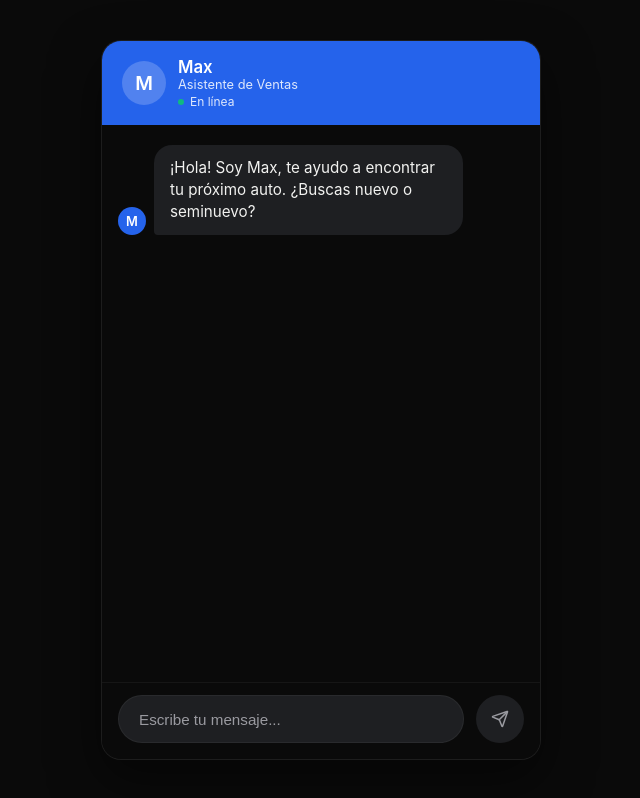
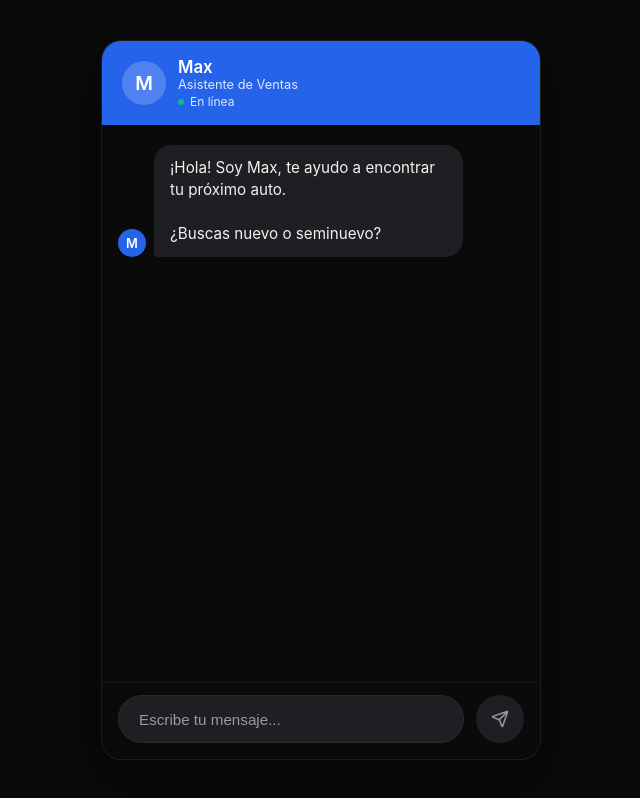
Before and after one commit to gaby992/asistente-autos-demo, a Next.js app: page / in a window 1280 px wide. Shown: the whole page, without its empty margins (319-959 px from the left). Built offline with nearby package versions, Linux system fonts and the light colour scheme.

Commit message:
fix: format text output to enforce newlines on lists and questions

```diff
--- a/components/Chat.tsx
+++ b/components/Chat.tsx
@@ -56,13 +56,15 @@ export default function Chat() {
       ]);
 
       if (reader) {
+        let buffer = '';
         while (true) {
           const { done, value } = await reader.read();
           if (done) break;
-          const chunk = decoder.decode(value, { stream: true });
+          buffer += decoder.decode(value, { stream: true });
 
-          // Parse Vercel AI SDK text stream format (0:"text")
-          const lines = chunk.split('\n');
+          const lines = buffer.split('\n');
+          buffer = lines.pop() || '';
+
           for (const line of lines) {
             if (line.startsWith('0:')) {
               try {
@@ -74,11 +76,11 @@ export default function Chat() {
                   return newMsgs;
                 });
               } catch (e) {
-                // Ignore parse errors for incomplete chunks
+                // Ignore parse errors
               }
-            } else if (line && !line.startsWith('0:') && !line.match(/^[0-9]+:/)) {
-               // Fallback if the API returns plain text instead of Vercel format
-               assistantContent += line;
+            } else if (line.trim() !== '' && !line.match(/^[0-9]+:/)) {
+               // Fallback for raw text streams
+               assistantContent += line + '\n';
                setMessages(prev => {
                 const newMsgs = [...prev];
                 newMsgs[newMsgs.length - 1] = { ...newMsgs[newMsgs.length - 1], content: assistantContent };
@@ -132,7 +134,20 @@ export default function Chat() {
                   m.role === 'user' ? styles.bubbleUser : (m.role === 'error' ? styles.bubbleError : styles.bubbleAssistant)
                 }`}
               >
-                <p>{m.content}</p>
+                <div style={{ margin: 0 }}>
+                  {m.content
+                    // Fix model clumping lists without newlines: add newline before hyphen if it follows text
+                    .replace(/([a-zA-Z0-9.,?!])\s*-\s*(?=[a-zA-Z0-9])/g, '$1\n\n- ')
+                    // Add newline before ¿ or ¡ if it follows text
+                    .replace(/([a-zA-Z0-9.,?!])\s*(¿|¡)/g, '$1\n\n$2')
+                    .split('\n')
+                    .map((line, i) => (
+                      <span key={i}>
+                        {line}
+                        <br />
+                      </span>
+                    ))}
+                </div>
               </div>
             </div>
           );
```
